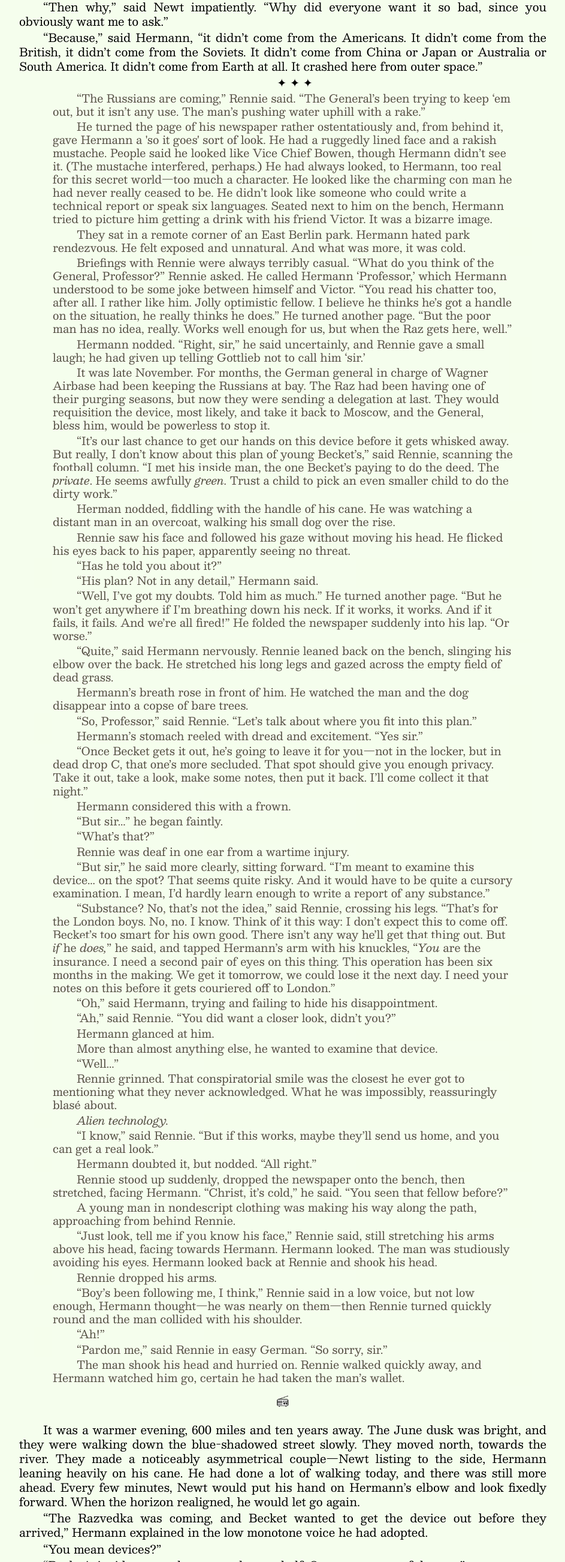
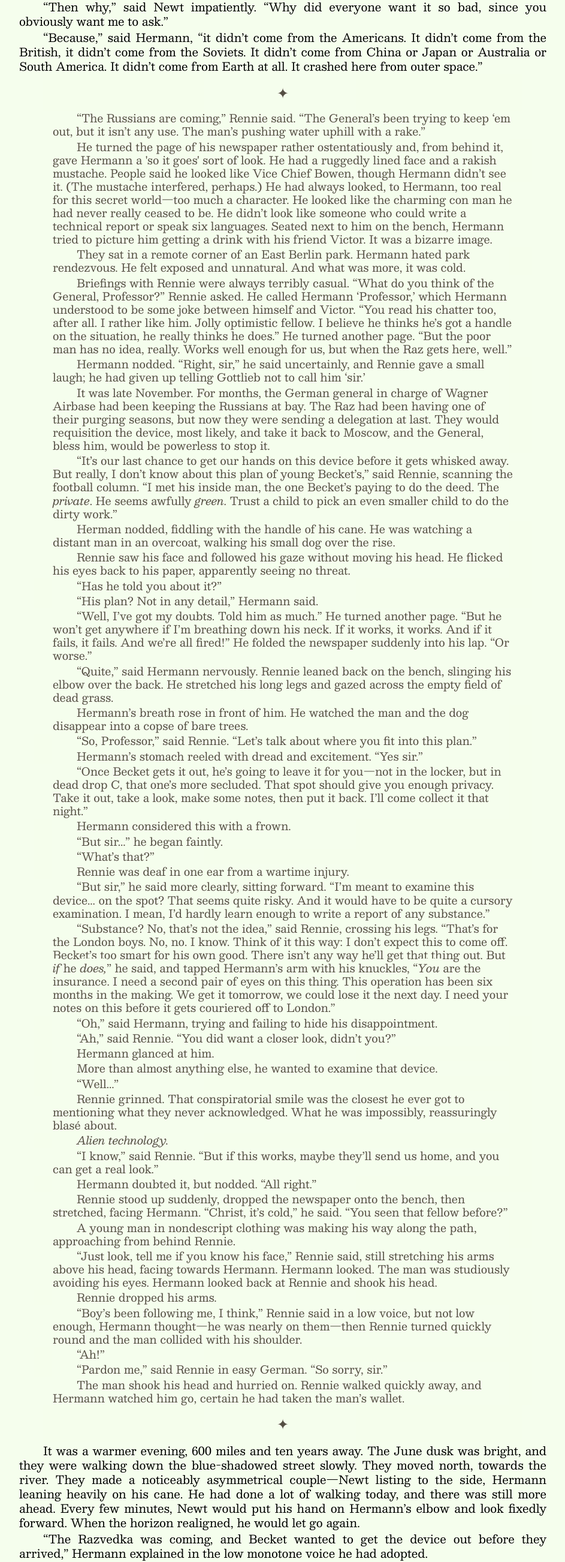
Before and after one commit to irlsmith42/library, a website: page pr/transducer/Ch9.html in a window 1280 px wide. Shown: the part 3000-5604 px from the top of the page at 60% size, without its empty margins (168-1111 px from the left). Drawn offline with nearby package versions, Linux system fonts and the light colour scheme; a web font is replaced by a local one.

Commit message:
divider chapter fixes

```diff
--- a/pr/transducer/Ch9.html
+++ b/pr/transducer/Ch9.html
@@ -65,7 +65,7 @@
 <p>“I don’t know what it was,” Hermann said, not reacting to his incendiary tone. “I never knew. I still don’t.”</p>
 <p>“Then why,” said Newt impatiently. “Why did everyone want it so bad, since you obviously want me to ask.”</p>
 <p>“Because,” said Hermann, “it didn’t come from the Americans. It didn’t come from the British, it didn’t come from the Soviets. It didn’t come from China or Japan or Australia or South America. It didn’t come from Earth at all. It crashed here from outer space.”</p>
-<p style="text-align: center;">✦  ✦  ✦</p>
+<p class="divider flashback" style="text-align: center">✦</p>
 <p class="flashback">“The Russians are coming,” Rennie said. “The General’s been trying to keep ‘em out, but it isn’t any use. The man’s pushing water uphill with a rake.”</p>
 <p class="flashback">He turned the page of his newspaper rather ostentatiously and, from behind it, gave Hermann a 'so it goes' sort of look. He had a ruggedly lined face and a rakish mustache. People said he looked like Vice Chief Bowen, though Hermann didn’t see it. (The mustache interfered, perhaps.) He had always looked, to Hermann, too real for this secret world—too much a character. He looked like the charming con man he had never really ceased to be. He didn’t look like someone who could write a technical report or speak six languages. Seated next to him on the bench, Hermann tried to picture him getting a drink with his friend Victor. It was a bizarre image.</p>
 <p class="flashback">They sat in a remote corner of an East Berlin park. Hermann hated park rendezvous. He felt exposed and unnatural. And what was more, it was cold.</p>
@@ -106,7 +106,7 @@
 <p class="flashback">“Ah!”</p>
 <p class="flashback">“Pardon me,” said Rennie in easy German. “So sorry, sir.”</p>
 <p class="flashback">The man shook his head and hurried on. Rennie walked quickly away, and Hermann watched him go, certain he had taken the man’s wallet.</p>
-<div class="icon"><img src="images/iconRadio2.png"></div>
+<p class="divider flashback" style="text-align: center">✦</p>
 <p>It was a warmer evening, 600 miles and ten years away. The June dusk was bright, and they were walking down the blue-shadowed street slowly. They moved north, towards the river. They made a noticeably asymmetrical couple—Newt listing to the side, Hermann leaning heavily on his cane. He had done a lot of walking today, and there was still more ahead. Every few minutes, Newt would put his hand on Hermann’s elbow and look fixedly forward. When the horizon realigned, he would let go again.</p>
 <p>“The Razvedka was coming, and Becket wanted to get the device out before they arrived,” Hermann explained in the low monotone voice he had adopted.</p>
 <p>“You mean devices?”</p>
```
Also changed, not shown: pr/transducer/Ch4.html (+7 -7 lines), pr/transducer/Ch5.html (+7 -7 lines).
